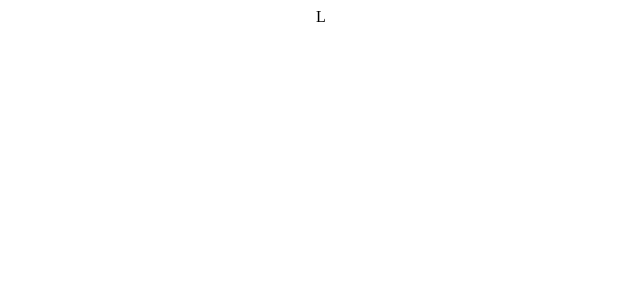
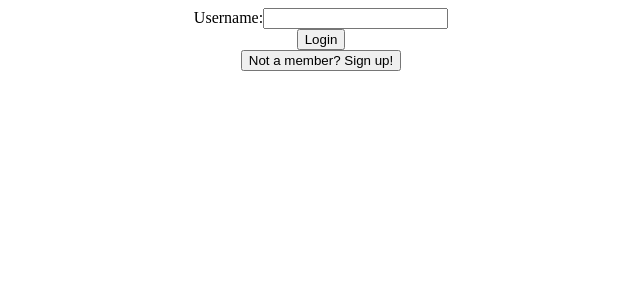
Before and after one commit to nathanmosseri/Trip-E, a React (Create React App) app in the folder client/: page /login in a window 1280 px wide. Shown: the top 300 px of the page, without its empty margins (319-959 px from the left). Built offline with nearby package versions, Linux system fonts and the light colour scheme.

Commit message:
login auth

```diff
--- a/client/src/components/Login.js
+++ b/client/src/components/Login.js
@@ -1,7 +1,39 @@
-import React from 'react'
+import React, { useState } from 'react';
 
-export default function Login() {
+export default function Login({ onLogin }) {
+  const [username, setUsername] = useState("");
+
+  function handleSubmit(e){
+    e.preventDefault();
+    fetch('/login', {
+      method: 'POST',
+      headers: {
+        'Content-Type': 'application/json',
+      },
+      body: JSON.stringify({ username }),
+    })
+    .then((r) => r.json())
+    .then((user) => onLogin(user));
+  }
+
   return (
-    <div>L</div>
+    <div>
+      <form onSubmit={handleSubmit}>
+      <label>
+            Username:
+            <input type="text" name="username" value={username} onChange={(e) => setUsername(e.target.value)}/>
+        </label>
+        <br />
+        {/* <label>
+            Password:
+            <input type="text" name="password" />
+        </label>
+        <br /> */}
+        <button type="submit">Login</button>
+        <br />
+      </form>
+      <button>Not a member?{'\n'}
+        Sign up!</button>
+    </div>
   )
 }
```
